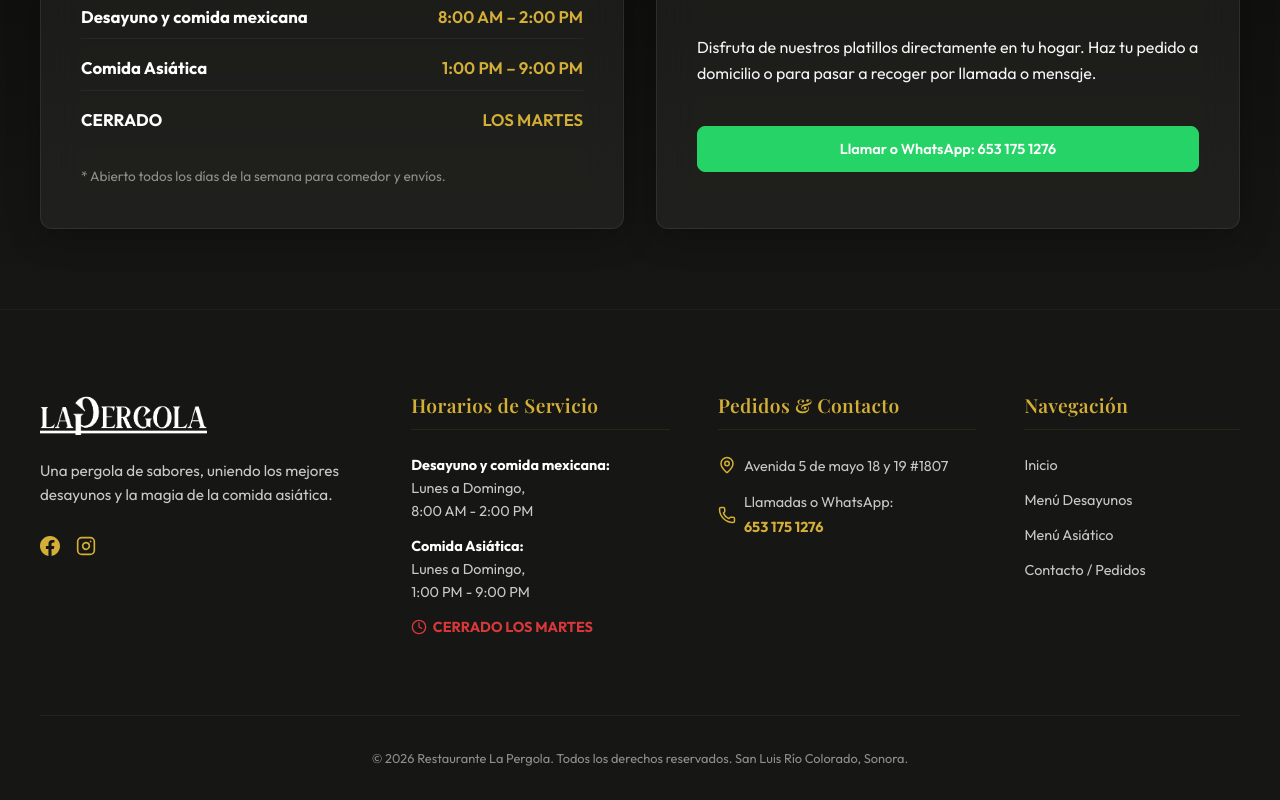
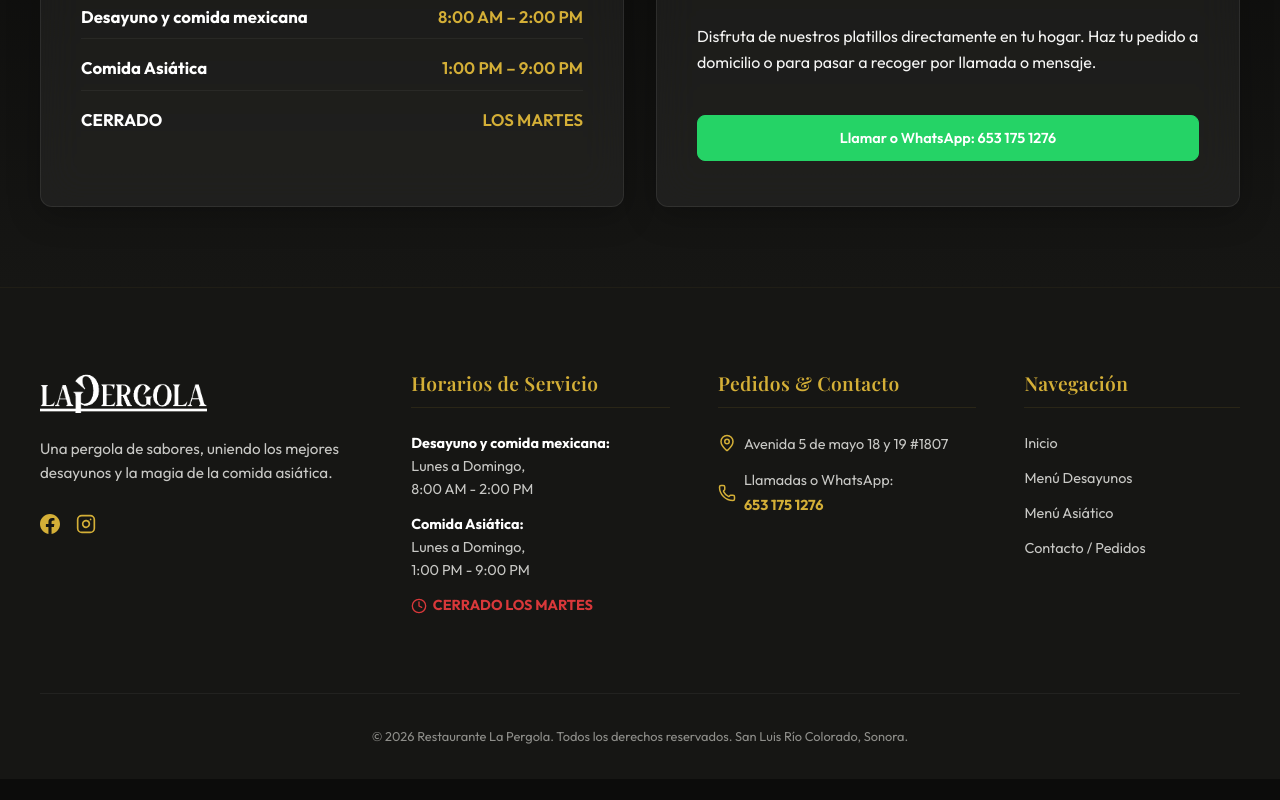
Before and after one commit to kevssi/lapergola2, a React (Vite) app: page /#inicio in a window 1280 px wide. Shown: the part 1987-2787 px from the top of the page. After the commit the page ends 2766 px from the top, so only its background shows below. Built offline with nearby package versions, Linux system fonts and the light colour scheme; a web font is replaced by a local one.

Commit message:
style: eliminar nota al pie contradictoria de los horarios en inicio

```diff
--- a/src/App.jsx
+++ b/src/App.jsx
@@ -181,7 +181,6 @@ function App() {
                 <span>LOS MARTES</span>
               </div>
             </div>
-            <p className="hours-footnote">* Abierto todos los días de la semana para comedor y envíos.</p>
           </div>
 
           <div className="contact-home-card glass">
```
